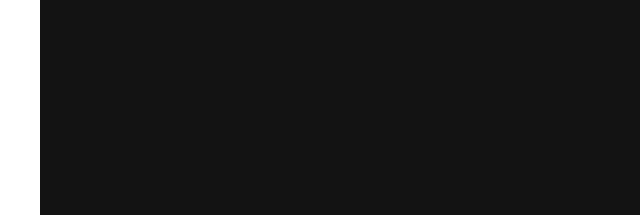
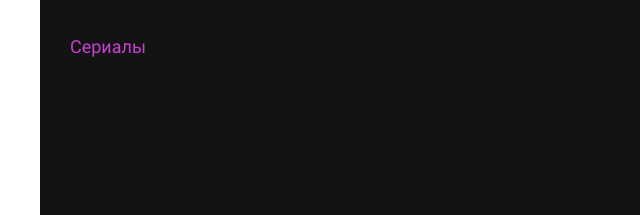
Before and after one commit to crazysparrow69/Course_work, a plain HTML site: page index.html in a window 1280 px wide. Shown: the part 1585-1800 px from the top of the page, 0-640 px from the left. Drawn offline with Linux system fonts and the light colour scheme; a script that the page names is missing.

```diff
--- a/index.html
+++ b/index.html
@@ -58,6 +58,12 @@
       </div>
 
       <div id="films-div"></div>
+
+      <div class="section-div">
+        <p>Сериалы</p>
+      </div>
+
+      <div id="series-div"></div>
     </div>
     <script src="/js/fixed_header.js"></script>
     <script type="module" src="/js/fill_content.js"></script>
```
